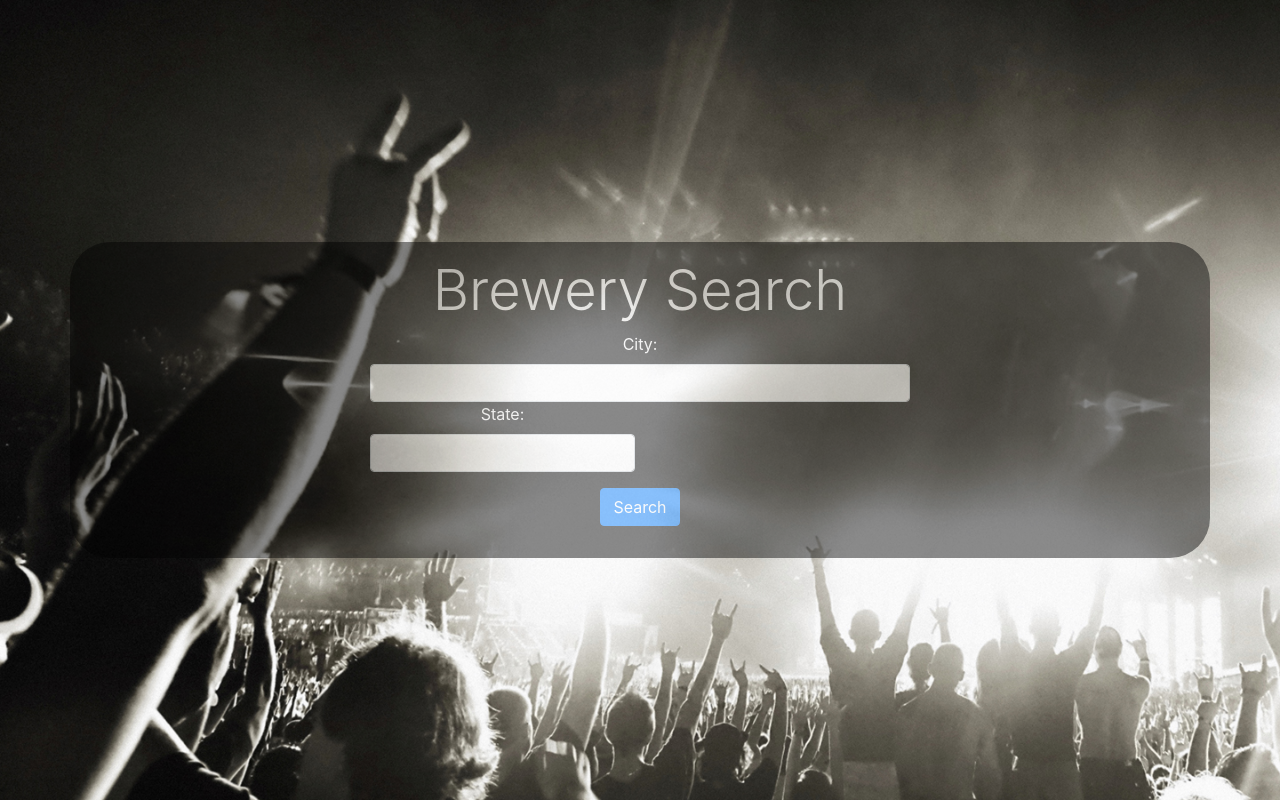
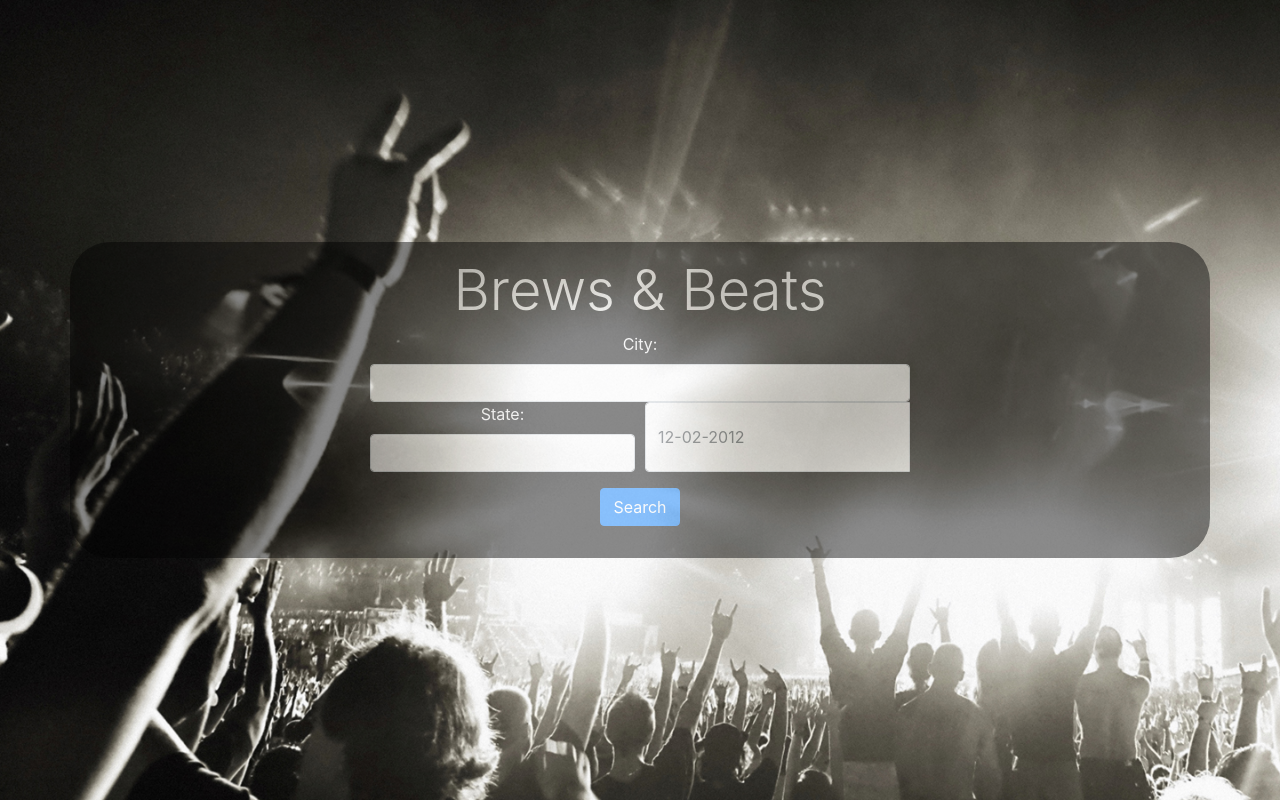
Before and after one commit to mshuster4/project_one, a plain HTML site: page index.html in a window 1280 px wide. Drawn offline with nearby package versions, Linux system fonts and the light colour scheme.

Commit message:
modified html

```diff
--- a/index.html
+++ b/index.html
@@ -35,7 +35,7 @@
                 <div class="col-sm-3"></div>
 
                 <div class="col-sm-6 text center">
-                    <h1 class="display-4">Brewery Search</h1>
+                    <h1 class="display-4">Brews & Beats</h1>
                     <div class="info-form">
                             <form class="form-inlin justify-content-center">
 
@@ -50,7 +50,16 @@
                                         <label for="state-name">State: </label>
                                         <input type="text" class="form-control" id="state-name">
                                     </div>
-                                </div>
+
+                                    <div class="form-group col-sm-6 input-group date">
+                                        <input type="text" class="form-control" value="12-02-2012">
+                                            <div class="input-group-addon">
+                                                <span class="glyphicon glyphicon-th"></span>
+                                            </div>
+                                        </div>
+                                    </div>
+
+
                                 <button type="submit" class="btn btn-primary" id="submitSearch">Search</button>
                             </form>
                         </div>
```
